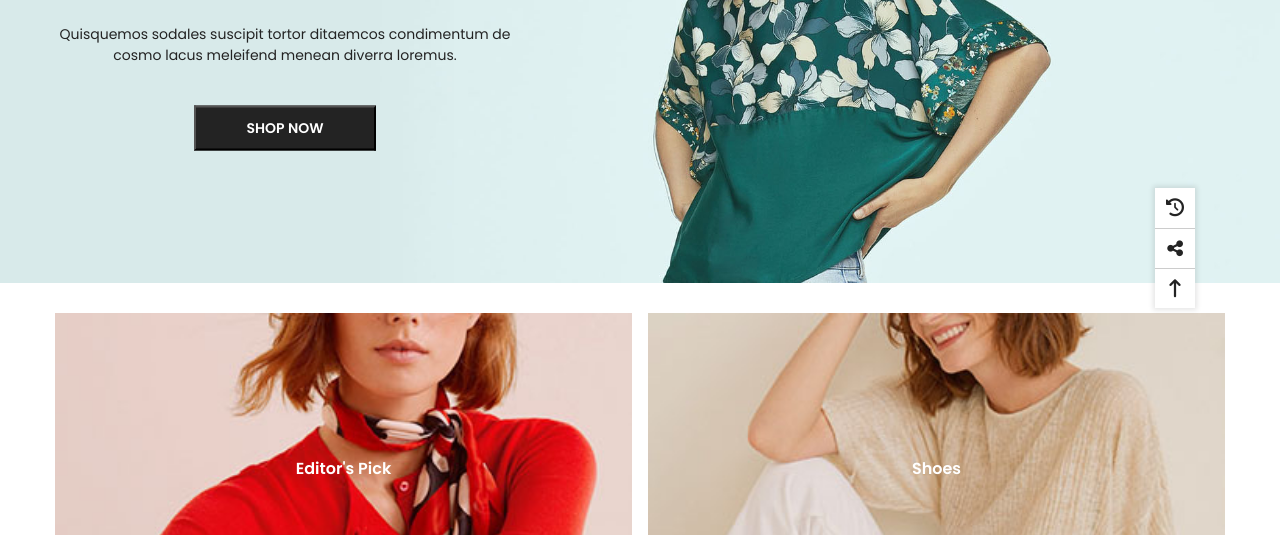
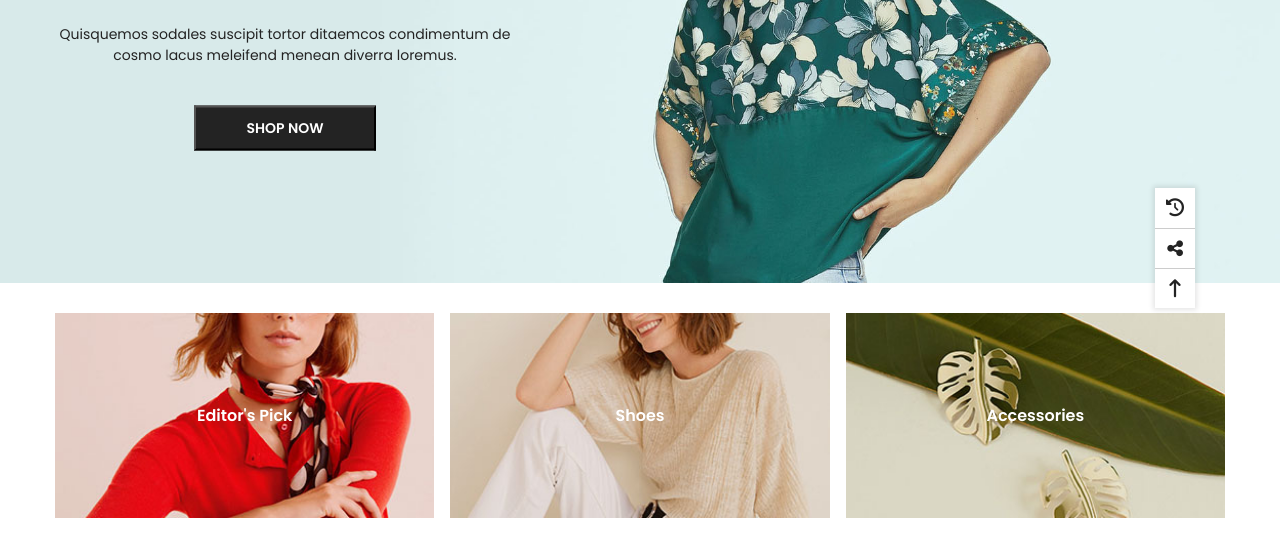
Before and after one commit to lamtruong28/halothemes-test, a plain HTML site: page index.html in a window 1280 px wide. Shown: the part 417-952 px from the top of the page. Drawn offline with nearby package versions, Linux system fonts and the light colour scheme.

Commit message:
using aos

```diff
--- a/assets/js/main.js
+++ b/assets/js/main.js
@@ -78,3 +78,5 @@ for (const [index, product] of products.entries()) {
         formSizes[index].classList.remove("active");
     });
 }
+
+AOS.init();
--- a/index.html
+++ b/index.html
@@ -27,12 +27,15 @@
             rel="stylesheet"
             href="https://cdn.jsdelivr.net/npm/swiper@11/swiper-bundle.min.css"
         />
+        <link
+            href="https://unpkg.com/aos@2.3.1/dist/aos.css"
+            rel="stylesheet"
+        />
 
         <link rel="stylesheet" href="./assets/css/variable.css" />
         <link rel="stylesheet" href="./assets/css/animation.css" />
         <link rel="stylesheet" href="./assets/css/style.css" />
         <link rel="stylesheet" href="./assets/css/responsive.css" />
-
         <title>Exam Theme</title>
     </head>
     <body>
@@ -303,7 +306,10 @@
                 <div
                     class="row gy-3 gx-3 gy-sm-3 gx-sm-3 justify-content-center"
                 >
-                    <div class="col col-12 col-sm-6">
+                    <div
+                        class="col col-12 col-sm-6 col-md-4"
+                        data-aos="fade-right"
+                    >
                         <div class="sub-banner__item px-sm-0">
                             <img
                                 src="./assets/images/jpeg-optimizer_sub-banner1.jpg"
@@ -312,7 +318,10 @@
                             <h3 class="sub-banner__title">Editor's Pick</h3>
                         </div>
                     </div>
-                    <div class="col col-12 col-sm-6">
+                    <div
+                        class="col col-12 col-sm-6 col-md-4"
+                        data-aos="fade-up"
+                    >
                         <div class="sub-banner__item px-sm-0">
                             <img
                                 src="./assets/images/jpeg-optimizer_sub-banner2.jpg"
@@ -321,7 +330,10 @@
                             <h3 class="sub-banner__title">Shoes</h3>
                         </div>
                     </div>
-                    <div class="col col-12 col-sm-6">
+                    <div
+                        class="col col-12 col-sm-6 col-md-4"
+                        data-aos="fade-left"
+                    >
                         <div class="sub-banner__item px-sm-0">
                             <img
                                 src="./assets/images/jpeg-optimizer_sub-banner3.jpg"
@@ -1446,6 +1458,7 @@
         </div>
 
         <script src="https://cdn.jsdelivr.net/npm/swiper@11/swiper-bundle.min.js"></script>
+        <script src="https://unpkg.com/aos@2.3.1/dist/aos.js"></script>
         <script src="./assets/js/slideshow.js"></script>
         <script src="./assets/js/main.js"></script>
     </body>
```
